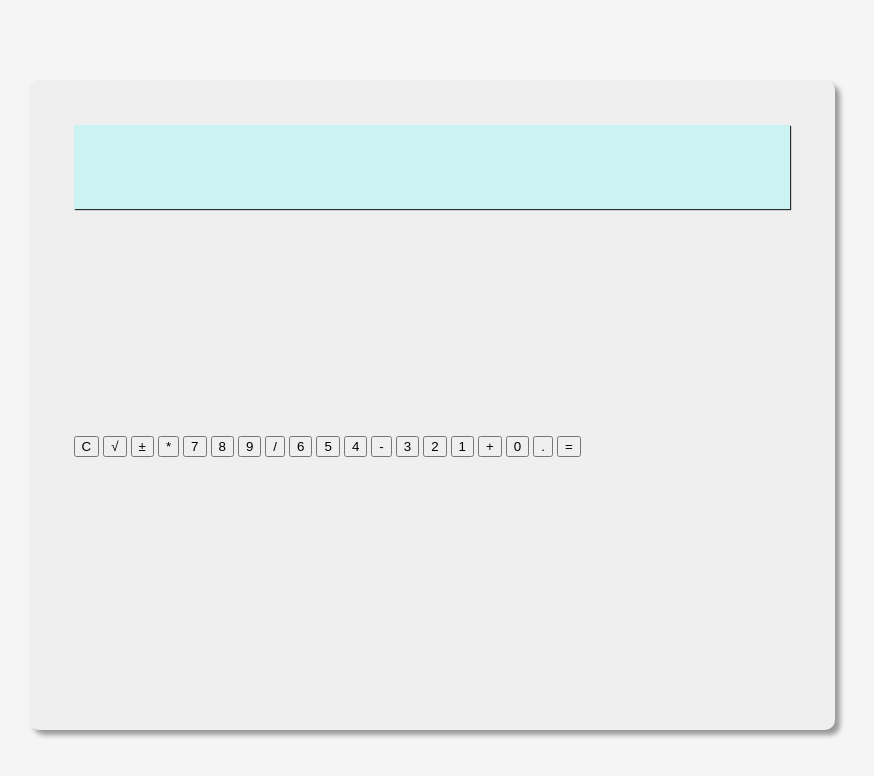
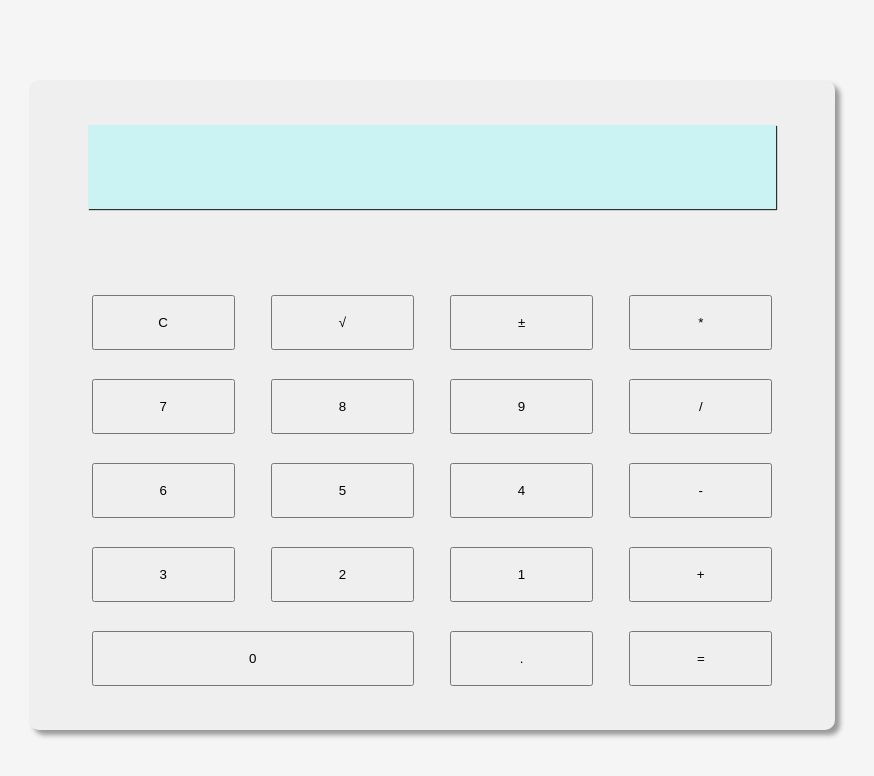
Before and after one commit to darin-estrin/jscalculator, a plain HTML site: page index.html in a window 1280 px wide. Shown: the whole page, without its empty margins (208-1082 px from the left). Drawn offline with nearby package versions, Linux system fonts and the light colour scheme.

Commit message:
add styling to buttons and gave extra margin to screen element to make buttons and screen alignment more symmetrical

```diff
--- a/main.css
+++ b/main.css
@@ -27,7 +27,31 @@ body {
   background-color: #aef7fa88;
   box-shadow: 1px 1px 1px #2d2e2e;
   height: 15%;
+  margin: 0 2%;
   width: 100%;
+}
+
+.buttons {
+  display: flex;
+  flex-wrap: wrap;
+  height: 75%;
+  justify-content: space-around;
+  margin: 10% 0 0 0;
+  width: 100%;
+}
+
+button {
+  margin: 2%;
+  text-align: center;
+  width: 20%;
+}
+
+button:hover {
+  cursor: pointer;
+}
+
+.zero {
+  width: 45%;
 }
 
 @media only screen and (max-width: 700px) {
```
